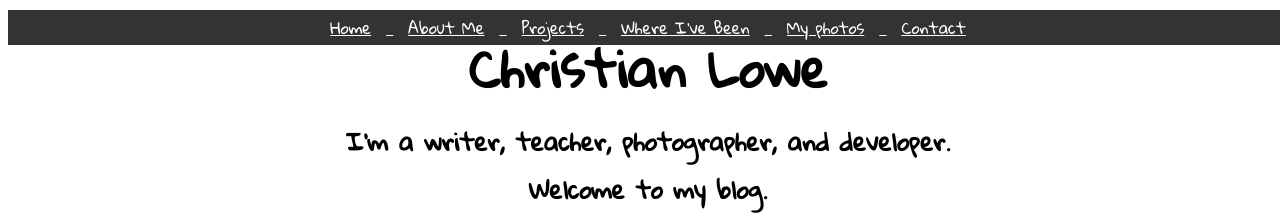
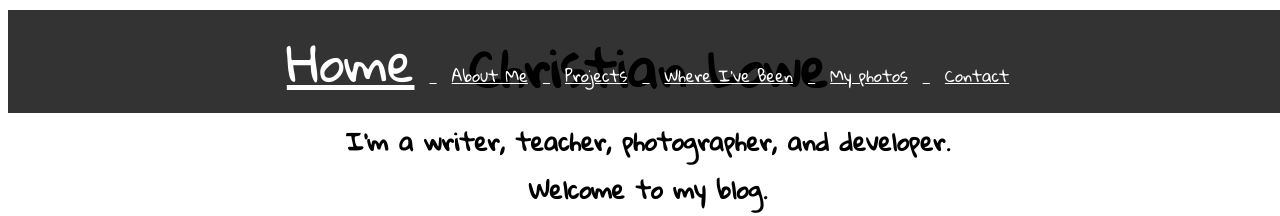
Before and after one commit to TheBrotherFromASouthernMother/TheBrotherFromASouthernMother.github.io, a plain HTML site: page index.html in a window 1280 px wide. In both pictures the pointer is over the link "Home". Shown: the part 330-546 px from the top of the page. Drawn offline with Linux system fonts and the light colour scheme.

Commit message:
Testing out a few changes with making social media icons appear bigger when the user hovers over them

```diff
--- a/index.html
+++ b/index.html
@@ -102,6 +102,10 @@
         text-decoration: none;
       }
 
+      a:hover {
+        font-size: 50px;
+      }
+
       @media (max-width: 500px) {
         header div.profile {
           width: 80%;
```
